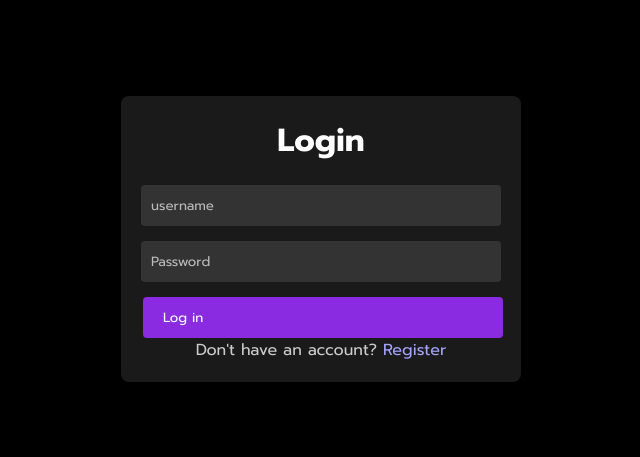
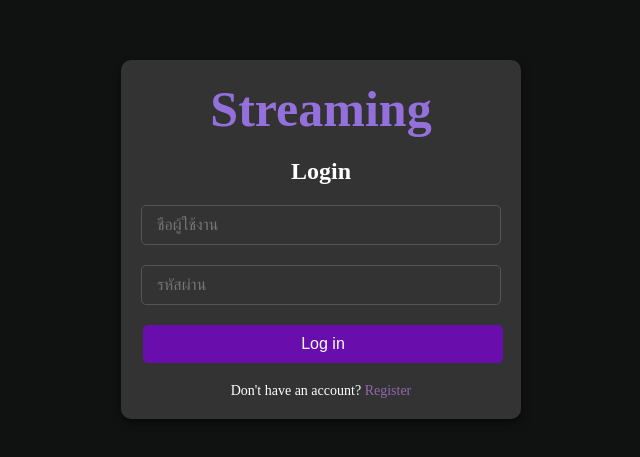
Before and after one commit to Sencoool/my-movies-react, a React (Vite) app: page /login in a window 1280 px wide. Shown: the part 161-618 px from the top of the page, without its empty margins (319-959 px from the left). Built offline with nearby package versions, Linux system fonts and the light colour scheme.

Commit message:
Login Register CSS

```diff
--- a/src/Login.css
+++ b/src/Login.css
@@ -1,94 +1,85 @@
-.wrapper {
-  background-color: #000; /* สีพื้นหลังเป็นสีดำ */
-  color: #fff; /* สีข้อความเป็นสีขาว */
+.form {
   display: flex;
   justify-content: center;
   align-items: center;
   height: 100vh;
-  padding: 20px;
-  font-family: "Prompt", sans-serif;
+  background-color: #101111;
 }
 
-form {
-  background-color: #1a1a1a; /* สีพื้นหลังของฟอร์ม */
-  border-radius: 8px;
-  padding: 20px;
-  box-shadow: 0 4px 8px rgba(0, 0, 0, 0.3);
+.wrapper {
+  background-color: #333;
+  color: #fff;
   width: 100%;
   max-width: 400px;
+  margin: 50px auto;
+  padding: 20px;
+  border-radius: 10px;
+  box-shadow: 0px 4px 8px rgba(0, 0, 0, 0.5);
+  text-align: center;
 }
 
-h1 {
-  color: #fff; /* สีหัวข้อ */
-  text-align: center;
+.wrapper h1 {
+  font-size: 24px;
   margin-bottom: 20px;
+}
+
+.wrapper .webname h1 {
+  font-size: 50px;
+  margin-bottom: 20px;
+  color: #9370db;
 }
 
 .input-box {
   position: relative;
-  margin-bottom: 15px;
+  margin-bottom: 20px;
 }
 
 .input-box input {
   width: 100%;
-  padding: 10px;
-  border: none;
-  border-radius: 4px;
-  background-color: #333; /* สีพื้นหลังของช่องป้อนข้อมูล */
-  color: #fff; /* สีข้อความ */
-  font-family: "Prompt", sans-serif;
-}
-
-.input-box input::placeholder {
-  color: #bbb; /* สีของ placeholder */
+  padding: 10px 15px;
+  border: 1px solid #555;
+  border-radius: 5px;
+  background-color: #333;
+  color: #fff;
+  font-size: 16px;
+  outline: none;
+  box-sizing: border-box;
 }
 
 .input-box i {
   position: absolute;
-  top: 10px;
+  top: 50%;
   right: 10px;
-  color: #bbb; /* สีของไอคอน */
+  transform: translateY(-50%);
+  color: #aaa;
 }
 
-.remember-forget {
-  display: flex;
-  justify-content: space-between;
-  align-items: center;
-  margin-bottom: 15px;
-  color: #ccc; /* สีของข้อความเพิ่มเติม */
+.btnlog {
+  width: 100%;
+  padding: 10px 15px;
+  border: none;
+  border-radius: 5px;
+  background-color: #6a0dad;
+  color: #fff;
+  font-size: 16px;
+  cursor: pointer;
+  transition: background-color 0.3s ease;
 }
 
-.remember-forget a {
-  color: #a4a4ff; /* สีของลิงก์ */
-  text-decoration: none;
+.btnlog:hover {
+  background-color: #7e22e0;
 }
 
-.remember-forget a:hover {
-  text-decoration: underline;
-}
-
-.btn {
-  background-color: #8a2be2; /* สีปุ่มเป็นสีม่วง */
-  color: #fff; /* สีข้อความในปุ่ม */
-  border: none;
-  border-radius: 4px;
-  padding: 10px 20px;
-  cursor: pointer;
-  width: 100%;
-  font-family: "Prompt", sans-serif;
-}
-
-.btn:hover {
-  background-color: #6a0dad; /* สีปุ่มเมื่อเอาเมาส์ไปชี้ */
+.register-link {
+  margin-top: 20px;
 }
 
 .register-link p {
-  color: #ccc; /* สีข้อความสำหรับลิงก์การสมัคร */
-  text-align: center;
+  font-size: 14px;
 }
 
 .register-link a {
-  color: #a4a4ff; /* สีของลิงก์การสมัคร */
+  color: #9168af;
   text-decoration: none;
 }
 
--- a/src/Login.jsx
+++ b/src/Login.jsx
@@ -7,7 +7,7 @@ const BASE_URL = "http://localhost:3000";
 
 function Login() {
   const [name, setName] = useState("");
-  const [password, setPassWord] = useState("");
+  const [password, setPassword] = useState("");
   const navigate = useNavigate();
 
   async function checkLogin() {
@@ -29,28 +29,30 @@ function Login() {
   }
 
   return (
+    <>
+      <div className="form">
         <div className="wrapper">
-      <form onSubmit={checkLogin}>
+          <div className="webname">
+            <h1>Streaming</h1>
+          </div>
           <h1>Login</h1>
           <div className="input-box">
             <input
               type="text"
-            placeholder="username"
-            value={name}
-            onChange={(e) => setUsername(e.target.value)}
+              placeholder="ชื่อผู้ใช้งาน"
+              onChange={(e) => setName(e.target.value)}
             />
             <i className="bx bxs-user"></i>
           </div>
           <div className="input-box">
             <input
               type="password"
-            placeholder="Password"
-            value={password}
+              placeholder="รหัสผ่าน"
               onChange={(e) => setPassword(e.target.value)}
             />
             <i className="bx bxs-lock-alt"></i>
           </div>
-        <button type="submit" className="btn">
+          <button type="submit" className="btnlog" onClick={checkLogin}>
             Log in
           </button>
           <div className="register-link">
@@ -58,8 +60,9 @@ function Login() {
               Don't have an account? <Link to="/register">Register</Link>
             </p>
           </div>
-      </form>
         </div>
+      </div>
+    </>
   );
 }
 
--- a/src/Register.jsx
+++ b/src/Register.jsx
@@ -1,6 +1,7 @@
 import { useState } from "react";
 import axios from "axios";
-import { useNavigate } from "react-router-dom";
+import { useNavigate, Link } from "react-router-dom";
+import "./Login.css";
 
 const BASE_URL = "http://localhost:3000";
 
@@ -38,28 +39,73 @@ function Register() {
     }
   }
   return (
-    <div>
-      Register
+    // <div>
+    //   Register
+    //   <input
+    //     type="text"
+    //     placeholder="Username"
+    //     onChange={(e) => setNewUsername(e.target.value)}
+    //   />
+    //   <input
+    //     type="password"
+    //     placeholder="Password"
+    //     onChange={(e) => setNewPassword(e.target.value)}
+    //   />
+    //   <input
+    //     type="password"
+    //     placeholder="Confirm Password"
+    //     onChange={(e) => setNewConfirm(e.target.value)}
+    //   />
+    //   <button type="submit" onClick={fetchRegister}>
+    //     เข้าสู่ระบบ
+    //   </button>
+    //   {error && <p style={{ color: "red" }}>{error}</p>}
+    // </div>
+    <>
+      <div className="form">
+        <div className="wrapper">
+          <div className="webname">
+            <h1>Streaming</h1>
+          </div>
+          <h1>สมัครสมาชิก</h1>
+          <div className="input-box">
             <input
               type="text"
-        placeholder="Username"
+              placeholder="ชื่อผู้ใช้งาน"
               onChange={(e) => setNewUsername(e.target.value)}
             />
+            <i className="bx bxs-user"></i>
+          </div>
+          <div className="input-box">
             <input
               type="password"
-        placeholder="Password"
+              placeholder="รหัสผ่าน"
               onChange={(e) => setNewPassword(e.target.value)}
             />
+
+            <i className="bx bxs-lock-alt"></i>
+          </div>
+          <div className="input-box">
             <input
               type="password"
-        placeholder="Confirm Password"
+              placeholder="ยืนยันรหัสผ่าน"
               onChange={(e) => setNewConfirm(e.target.value)}
             />
-      <button type="submit" onClick={fetchRegister}>
-        เข้าสู่ระบบ
+
+            <i className="bx bxs-lock-alt"></i>
+          </div>
+          {error && <p style={{ color: "#F28B82" }}>{error}</p>}
+          <button type="submit" className="btnlog" onClick={fetchRegister}>
+            Log in
           </button>
-      {error && <p style={{ color: "red" }}>{error}</p>}
+          <div className="register-link">
+            <p>
+              Already have an account? <Link to="/login">Login</Link>
+            </p>
           </div>
+        </div>
+      </div>
+    </>
   );
 }
 export default Register;
```
Lines whose indentation alone changed are shown as unchanged.
